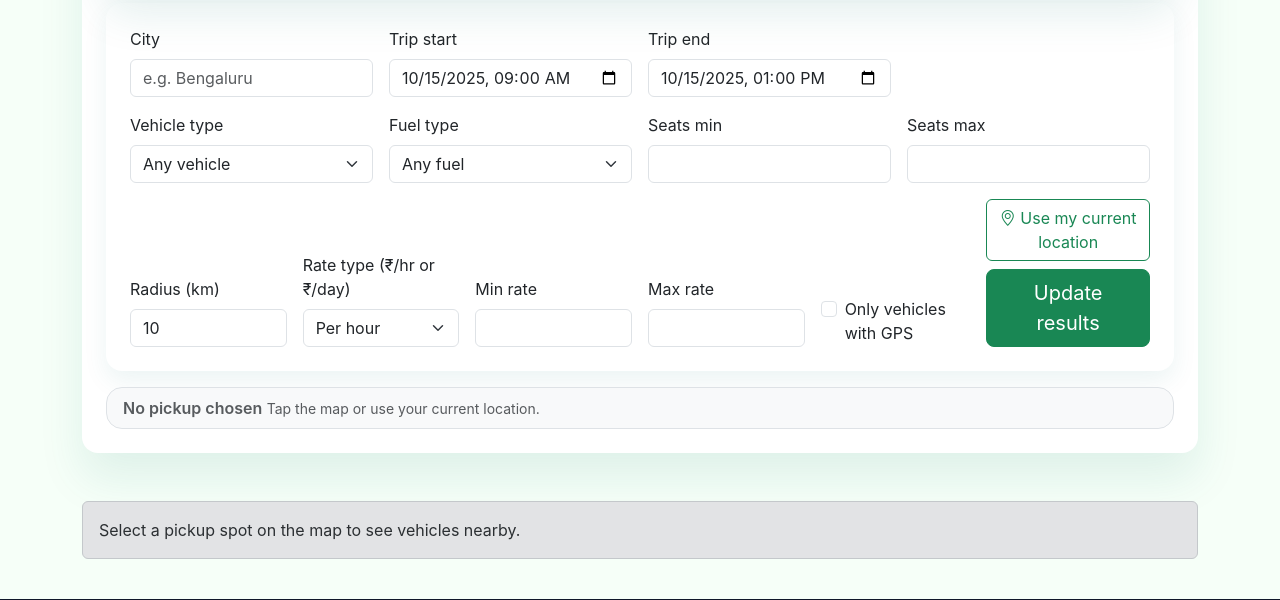
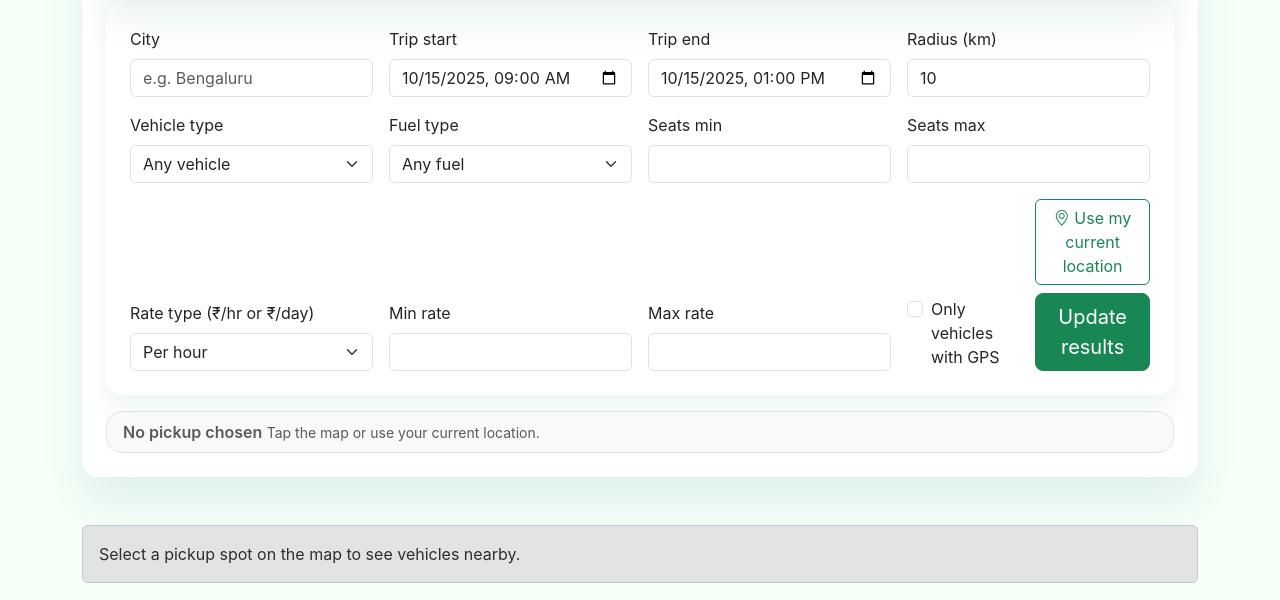
Before and after one commit to durlavdhadumia-beginner/Self-drive, a Flask app: page /search in a window 1280 px wide. Shown: the part 704-1304 px from the top of the page. Run offline with Flask 3, Linux system fonts and the light colour scheme; data comes from the database, SQL or seed files in the repository; data that the repository does not hold is empty.

Commit message:
Rearrange search filters on landing and booking forms

```diff
--- a/templates/search.html
+++ b/templates/search.html
@@ -103,7 +103,7 @@
                     <div class="col-12">
                         <div class="filter-bar">
                             <div class="row g-3 align-items-end">
-                                <div class="col-lg-3 col-md-4">
+                                <div class="col-lg-3 col-md-6">
                                     <label class="form-label" for="city-field">City</label>
                                     <input type="text" class="form-control" name="city" id="city-field" value="{{ city or detected_city or '' }}" placeholder="e.g. Bengaluru" list="city-options">
                                     {% if city_entries %}
@@ -115,13 +115,17 @@
                                         </datalist>
                                     {% endif %}
                                 </div>
-                                <div class="col-lg-3 col-md-4">
+                                <div class="col-lg-3 col-md-6">
                                     <label class="form-label" for="start-field">Trip start</label>
                                     <input type="datetime-local" class="form-control" name="start_time" id="start-field" value="{{ start_time or '' }}" required>
                                 </div>
-                                <div class="col-lg-3 col-md-4">
+                                <div class="col-lg-3 col-md-6">
                                     <label class="form-label" for="end-field">Trip end</label>
                                     <input type="datetime-local" class="form-control" name="end_time" id="end-field" value="{{ end_time or '' }}" required>
+                                </div>
+                                <div class="col-lg-3 col-md-6">
+                                    <label class="form-label" for="radius">Radius (km)</label>
+                                    <input type="number" class="form-control" name="radius" id="radius" min="1" max="200" step="1" value="{{ radius or 10 }}">
                                 </div>
                             </div>
                             <div class="row g-3 align-items-end mt-0">
@@ -159,26 +163,22 @@
                                 </div>
                             </div>
                             <div class="row g-3 align-items-end mt-0">
-                                <div class="col-lg-2 col-md-4">
-                                    <label class="form-label" for="radius">Radius (km)</label>
-                                    <input type="number" class="form-control" name="radius" id="radius" min="1" max="200" step="1" value="{{ radius or 10 }}">
-                                </div>
-                                <div class="col-lg-2 col-md-4">
+                                <div class="col-lg-3 col-md-6">
                                     <label class="form-label" for="price_unit">Rate type (&#8377;/hr or &#8377;/day)</label>
                                     <select class="form-select" id="price_unit" name="price_unit">
                                         <option value="hour" {% if filters.price_unit == 'hour' %}selected{% endif %}>Per hour</option>
                                         <option value="day" {% if filters.price_unit == 'day' %}selected{% endif %}>Per day</option>
                                     </select>
                                 </div>
-                                <div class="col-lg-2 col-md-4">
+                                <div class="col-lg-3 col-md-6">
                                     <label class="form-label" for="price_min">Min rate</label>
                                     <input type="number" class="form-control" name="price_min" id="price_min" value="{{ filters.price_min if filters.price_min is not none else '' }}" min="0" step="50">
                                 </div>
-                                <div class="col-lg-2 col-md-4">
+                                <div class="col-lg-3 col-md-6">
                                     <label class="form-label" for="price_max">Max rate</label>
                                     <input type="number" class="form-control" name="price_max" id="price_max" value="{{ filters.price_max if filters.price_max is not none else '' }}" min="0" step="50">
                                 </div>
-                                <div class="col-lg-4 col-md-8">
+                                <div class="col-lg-3 col-md-6">
                                     <div class="d-flex flex-column flex-lg-row align-items-lg-end justify-content-lg-end gap-3">
                                         <div class="form-check">
                                             <input class="form-check-input" type="checkbox" id="require_gps" name="require_gps" value="on" {% if filters.require_gps %}checked{% endif %}>
```
Also changed, not shown: templates/home.html (+8 -8 lines).
